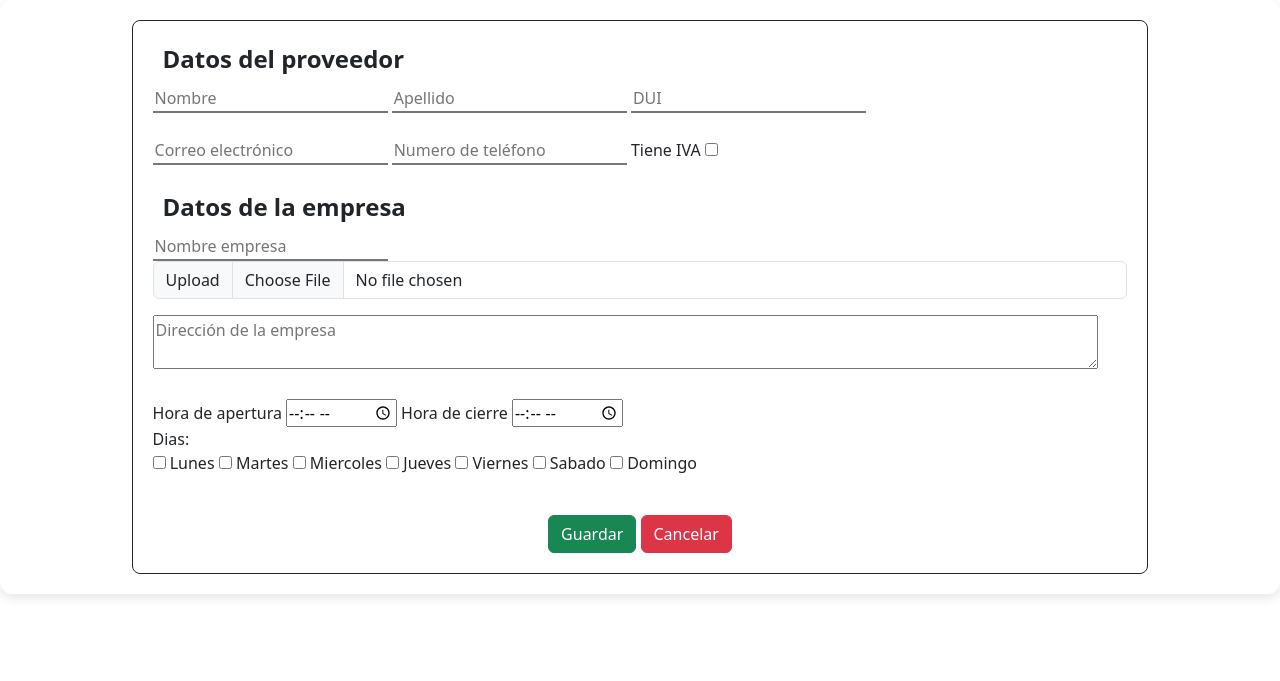
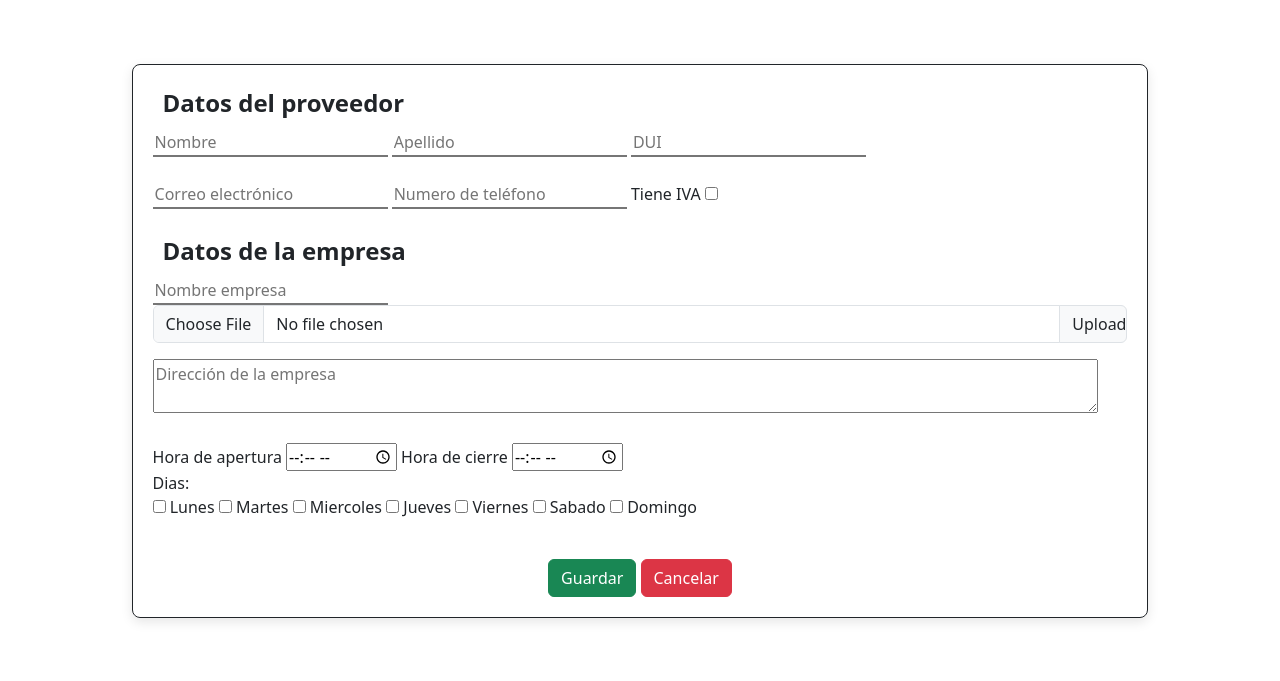
Before and after one commit to Landaverde-04/Sistema-Donde-Roger, a Django app: page /Proveedor/registrar_proveedor/ in a window 1280 px wide. Shown: the part 56-737 px from the top of the page. Run offline with Django 5.2, Linux system fonts and the light colour scheme; the visitor is signed in with stand-in values (Sample User, id 1).

```diff
--- a/Gestion_Proveedores/templates/registrar_proveedor.html
+++ b/Gestion_Proveedores/templates/registrar_proveedor.html
@@ -27,10 +27,10 @@
 
             <legend>Datos de la empresa</legend>
             <input class="input_normal" type="text" name="nombre_empresa" placeholder="Nombre empresa" required>
-<div class="input-group mb-3">
-  <label class="input-group-text" for="inputGroupFile01">Upload</label>
-  <input type="file" class="form-control" id="inputGroupFile01">
-</div>
+            <div class="input-group mb-3">
+            <input type="file" class="form-control" id="inputGroupFile02">
+            <label class="input-group-text" for="inputGroupFile02">Upload</label>
+            </div>
 
             <textarea name="direccion_empresa" id="direccion_empresa" placeholder="Dirección de la empresa" rows="2" cols="100"></textarea><br><br>
             <label>Hora de apertura</label>
--- a/static/CSS/registrar_proveedor.css
+++ b/static/CSS/registrar_proveedor.css
@@ -1,8 +1,15 @@
 fieldset{
     border: 1px solid;
     border-radius: 8px;
-    margin: 20px auto;
+    margin: 5% auto;
     padding: 20px;
+    box-shadow: 0 4px 12px rgba(0, 0, 0, 0.1);
+}
+
+.input-group-text{
+
+    padding-right: 0px;
+    margin: 0px;
 }
 
 .form_proveedor{
@@ -10,7 +17,6 @@ fieldset{
     flex-direction: column;
     align-items: center;
     border-radius: 12px;
-    box-shadow: 0 4px 12px rgba(0, 0, 0, 0.1);
     width: 100%;
     justify-content: center;
 
```
Also changed, not shown: Gestion_Inventario/migrations/0001_initial.py (added), Gestion_Proveedores/migrations/0001_initial.py (added), Gestion_productos/migrations/0001_initial.py (added), empleado/migrations/0001_initial.py (added).
